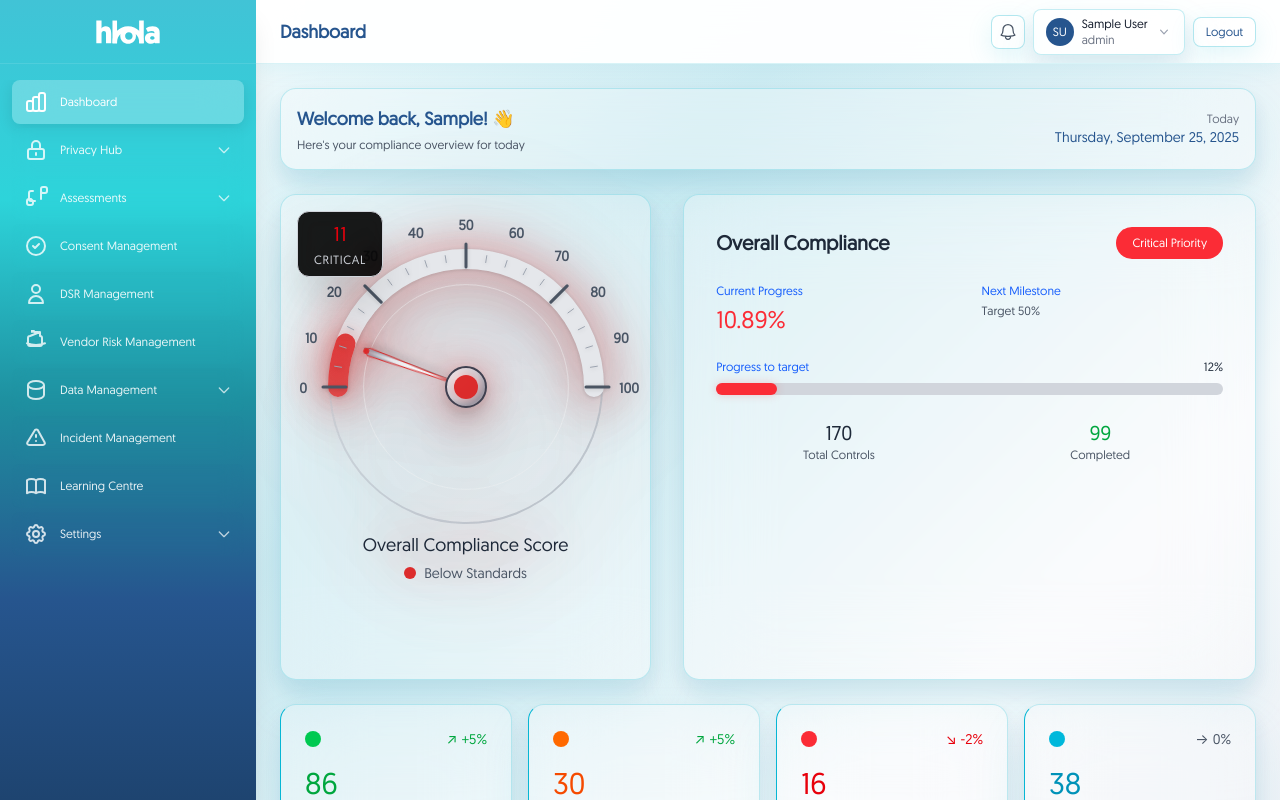
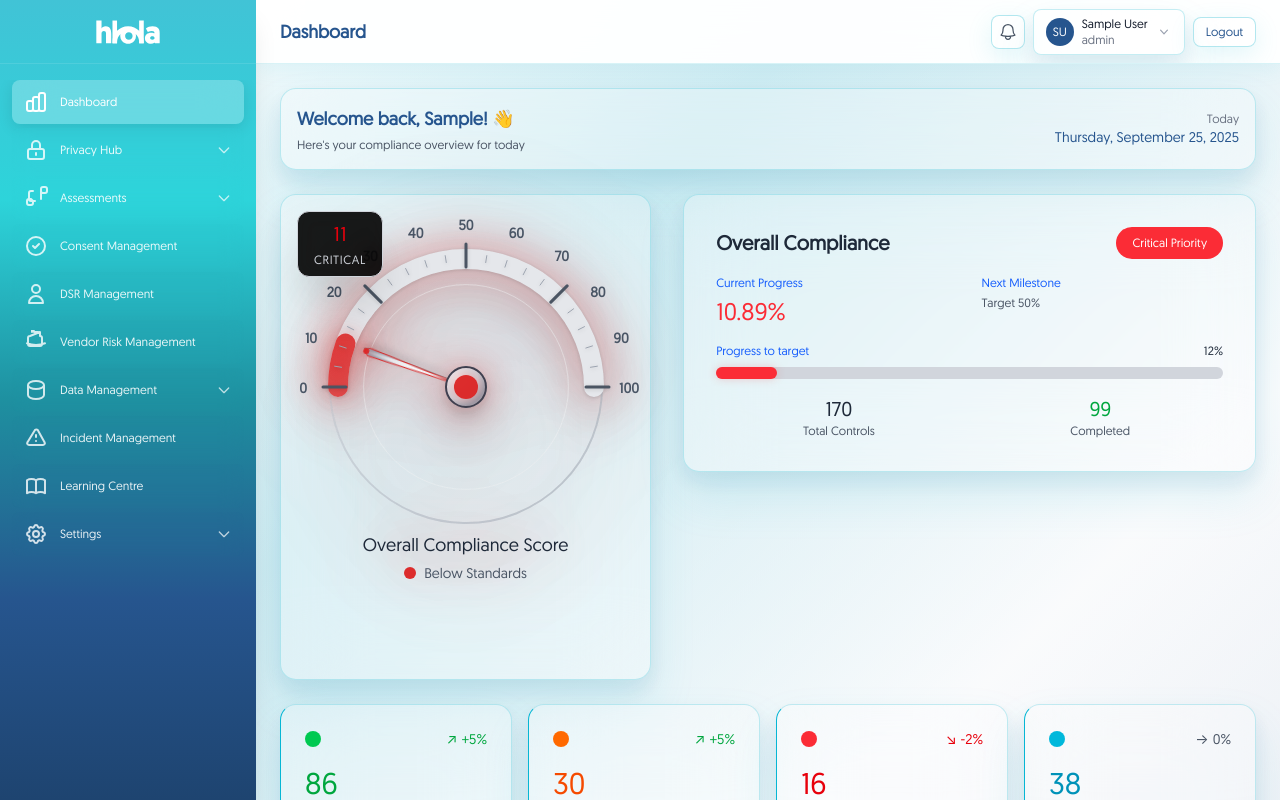
Before and after one commit to kimani-derrick/hlola-grc-platform, a Next.js app: page /dashboard in a window 1280 px wide. Shown: the top 800 px of the page. Built offline with nearby package versions, Linux system fonts and the light colour scheme; sample sign-in values are in the browser's storage.

Commit message:
Fix Overall Compliance card height - remove excessive bottom space

```diff
--- a/src/components/DashboardContent.tsx
+++ b/src/components/DashboardContent.tsx
@@ -89,15 +89,15 @@ export default function DashboardContent() {
 
         {/* Overall Compliance Details - Right Side */}
         <div className="lg:col-span-3">
-          <div className="glass-card rounded-2xl p-6 sm:p-8 h-full bg-gradient-to-br from-red-50 to-red-100">
-            <div className="flex items-center justify-between mb-6">
+          <div className="glass-card rounded-2xl p-6 sm:p-8 bg-gradient-to-br from-red-50 to-red-100">
+            <div className="flex items-center justify-between mb-4">
               <h2 className="text-xl font-bold text-gray-800">Overall Compliance</h2>
               <span className="bg-red-500 text-white px-4 py-2 rounded-full text-xs font-semibold">
                 Critical Priority
               </span>
             </div>
 
-            <div className="grid grid-cols-2 gap-6 mb-6">
+            <div className="grid grid-cols-2 gap-6 mb-4">
               <div>
                 <div className="text-xs text-blue-600 font-medium mb-1">Current Progress</div>
                 <div className="text-2xl font-bold text-red-500">10.89%</div>
@@ -108,7 +108,7 @@ export default function DashboardContent() {
               </div>
             </div>
 
-            <div className="mb-6">
+            <div className="mb-4">
               <div className="flex justify-between items-center mb-2">
                 <span className="text-xs text-blue-600 font-medium">Progress to target</span>
                 <span className="text-xs font-semibold text-gray-800">12%</span>
```
